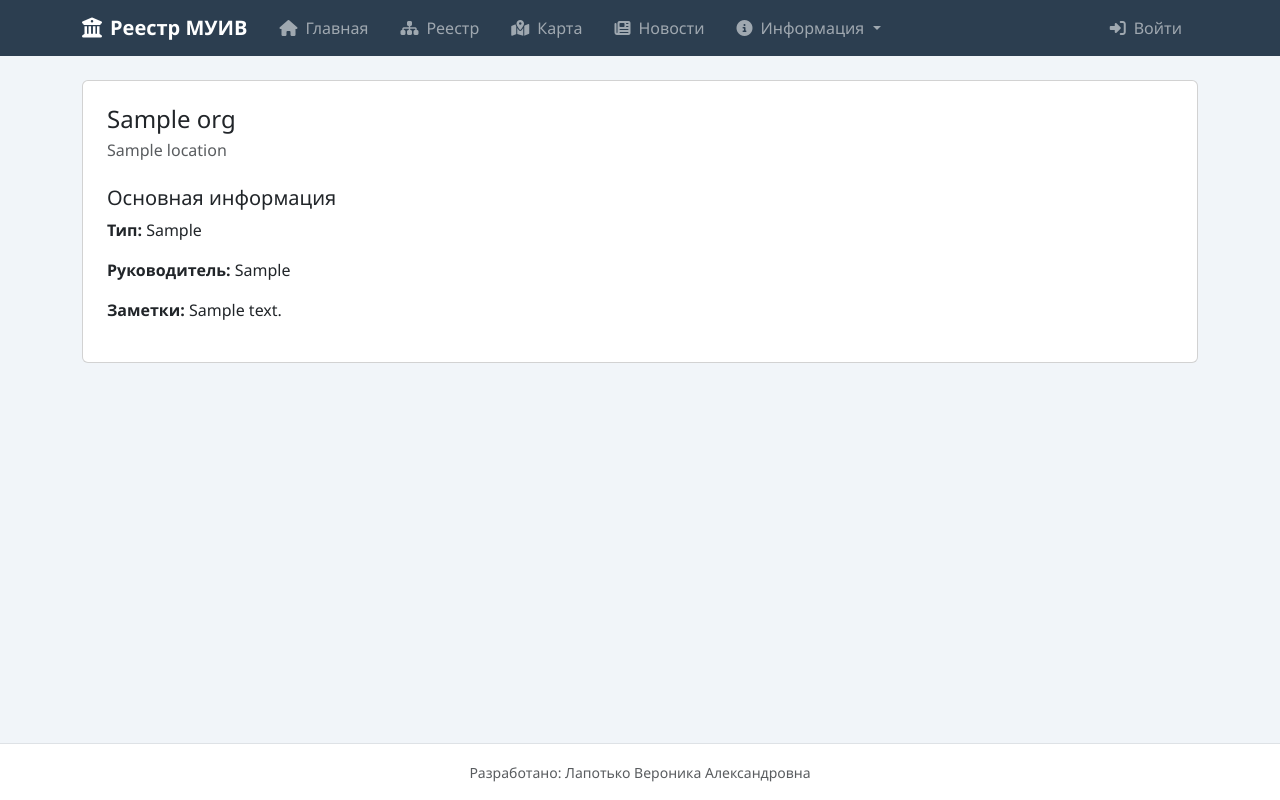
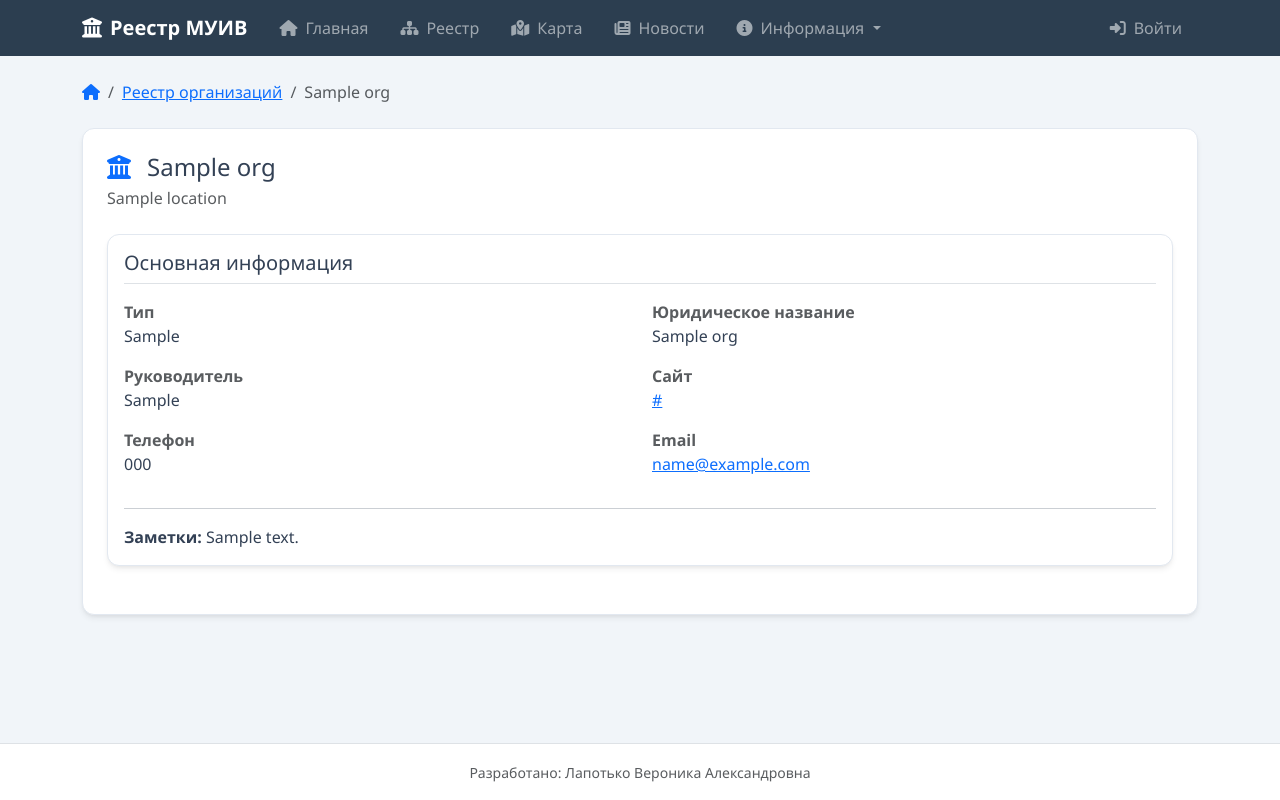
Before and after one commit to LapotkoVeronikaA/IS_openStreetMap, a Flask app: template app/organizations/templates/organization_public_view.html in a window 1280 px wide. Run offline with Flask 3, Linux system fonts and the light colour scheme; the template is opened without the code that fills it: most values are stand-ins (such as "Sample title", 1, 10 or a date in 2020); data that the repository does not hold is empty; some libraries are stand-ins or nearby versions.

Commit message:
UI: на странице просмотра организации отображаются новые поля

```diff
--- a/app/organizations/templates/organization_public_view.html
+++ b/app/organizations/templates/organization_public_view.html
@@ -2,24 +2,41 @@
 
 {% block title %}{{ org.name }}{% endblock %}
 
+{% block breadcrumbs %}
+  {{ breadcrumbs([('Реестр организаций', url_for('organizations.index')), (org.name, '#')]) }}
+{% endblock %}
+
 {% block content %}
-<div class="card p-4">
-    <div class="d-flex justify-content-between align-items-center mb-4">
+<div class="card-modern p-4">
+    <div class="d-flex flex-wrap justify-content-between align-items-center mb-4 gap-3">
         <div>
-            <h2 class="h4 mb-1">{{ org.name }}</h2>
+            <h2 class="h4 mb-1"><i class="fas fa-building-columns me-3 text-primary"></i>{{ org.name }}</h2>
             <p class="text-muted mb-0">{{ org.location }}</p>
         </div>
-        {% if check_user_permission('manage_organizations') %}
-        <a href="{{ url_for('organizations.edit_org', org_id=org.id) }}" class="btn btn-primary">Редактировать</a>
-        {% endif %}
+        <div class="btn-group">
+            {% if check_user_permission('manage_organizations') %}
+            <a href="{{ url_for('organizations.edit_org', org_id=org.id) }}" class="btn btn-primary">
+                <i class="fas fa-edit me-2"></i>Редактировать
+            </a>
+            {% endif %}
+        </div>
     </div>
 
     <div class="row g-4">
-        <div class="col-lg-8">
-            <h3 class="h5">Основная информация</h3>
-            <p><strong>Тип:</strong> {{ org.org_type or '-' }}</p>
-            <p><strong>Руководитель:</strong> {{ org.head_of_organization or '-' }}</p>
-            <p><strong>Заметки:</strong> {{ org.notes or '-' }}</p>
+        <div class="col-lg-12">
+            <!-- Основная информация -->
+            <div class="card-modern p-3 mb-4">
+                <h3 class="h5 mb-3 border-bottom pb-2">Основная информация</h3>
+                <div class="row">
+                    <div class="col-md-6 mb-3"><strong class="d-block text-muted">Тип</strong>{{ org.org_type or '-' }}</div>
+                    <div class="col-md-6 mb-3"><strong class="d-block text-muted">Юридическое название</strong>{{ org.legal_name or '-' }}</div>
+                    <div class="col-md-6 mb-3"><strong class="d-block text-muted">Руководитель</strong>{{ org.head_of_organization or '-' }}</div>
+                    <div class="col-md-6 mb-3"><strong class="d-block text-muted">Сайт</strong><a href="{{ org.website }}" target="_blank">{{ org.website or '-' }}</a></div>
+                    <div class="col-md-6 mb-3"><strong class="d-block text-muted">Телефон</strong>{{ org.main_phone or '-' }}</div>
+                    <div class="col-md-6 mb-3"><strong class="d-block text-muted">Email</strong><a href="mailto:{{ org.main_email }}">{{ org.main_email or '-' }}</a></div>
+                </div>
+                {% if org.notes %}<hr><p class="mb-0"><strong>Заметки:</strong> {{ org.notes }}</p>{% endif %}
+            </div>
         </div>
     </div>
 </div>
```
